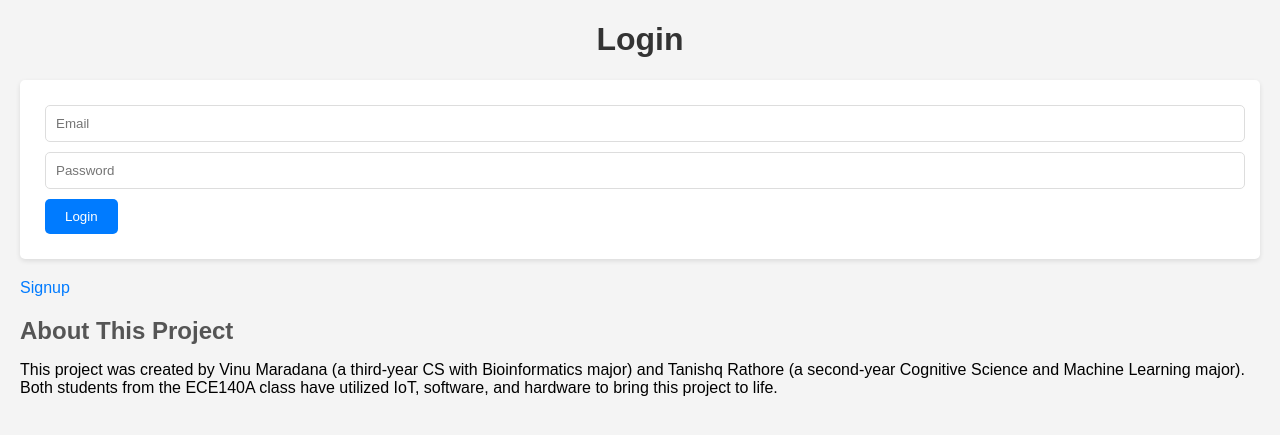
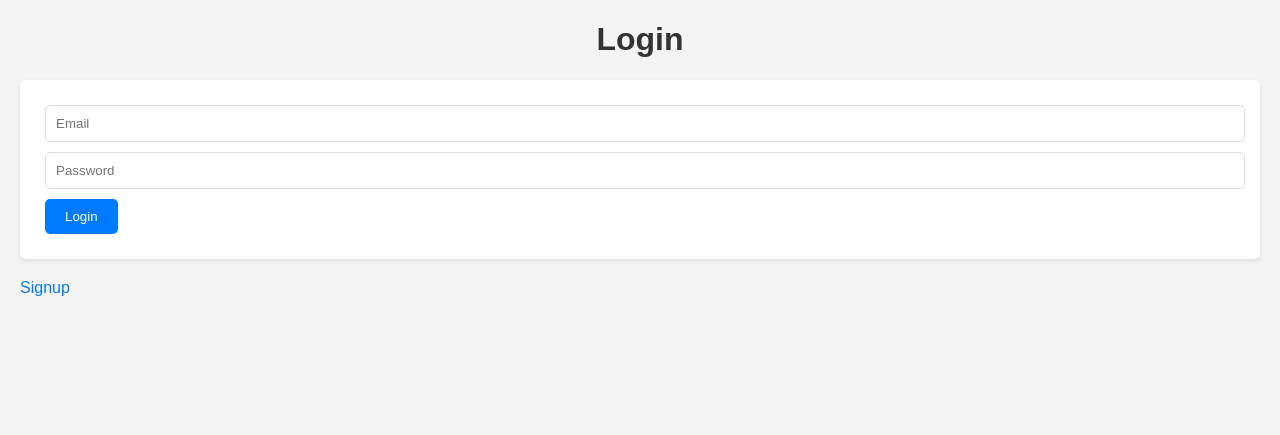
Before and after one commit to vinumaradana/TA72, a FastAPI app: page /login in a window 1280 px wide. Shown: the top 435 px of the page. Run offline with FastAPI, Linux system fonts and the light colour scheme; parts of the project's set-up code (start-up, migrations or seed data) failed here and were passed over.

Commit message:
Update login.html

```diff
--- a/app/templates/login.html
+++ b/app/templates/login.html
@@ -13,12 +13,6 @@
     </form>
     <div id="error-message" style="color: red; margin-top: 10px;"></div>
     <a href="/signup">Signup</a>
-
-    <section id="about-me" style="margin-top: 20px;">
-        <h2>About This Project</h2>
-        <p>This project was created by Vinu Maradana (a third-year CS with Bioinformatics major) and Tanishq Rathore (a second-year Cognitive Science and Machine Learning major). Both students from the ECE140A class have utilized IoT, software, and hardware to bring this project to life.</p>
-    </section>
-
     <script src="/static/script.js"></script>
 </body>
 </html>
```
